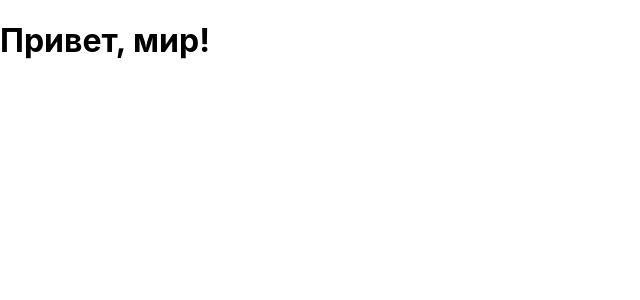
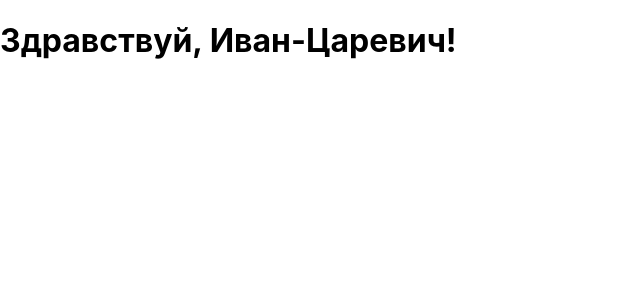
Before and after one commit to PeteDekterev/StudingReact, a React (Create React App) app in the folder my-app/: page / in a window 1280 px wide. Shown: the top 300 px of the page, without its empty margins (0-640 px from the left). Built offline with nearby package versions, Linux system fonts and the light colour scheme.

Commit message:
JSX element: HelloName!

```diff
--- a/my-app/src/index.js
+++ b/my-app/src/index.js
@@ -4,8 +4,11 @@ import './index.css';
 import App from './App';
 import * as serviceWorker from './serviceWorker';
 
+const name = 'Иван-Царевич';
+const element = <h1>Здравствуй, {name}!</h1>;
+
 ReactDOM.render(
-  <h1>Привет, мир!</h1>,
+  element,
   document.getElementById('root')
 );
 
```
